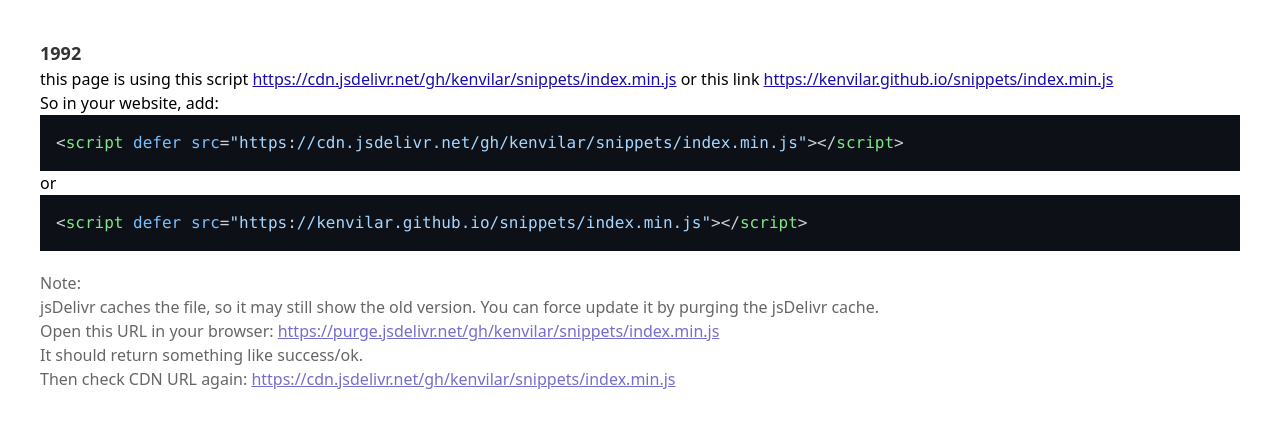
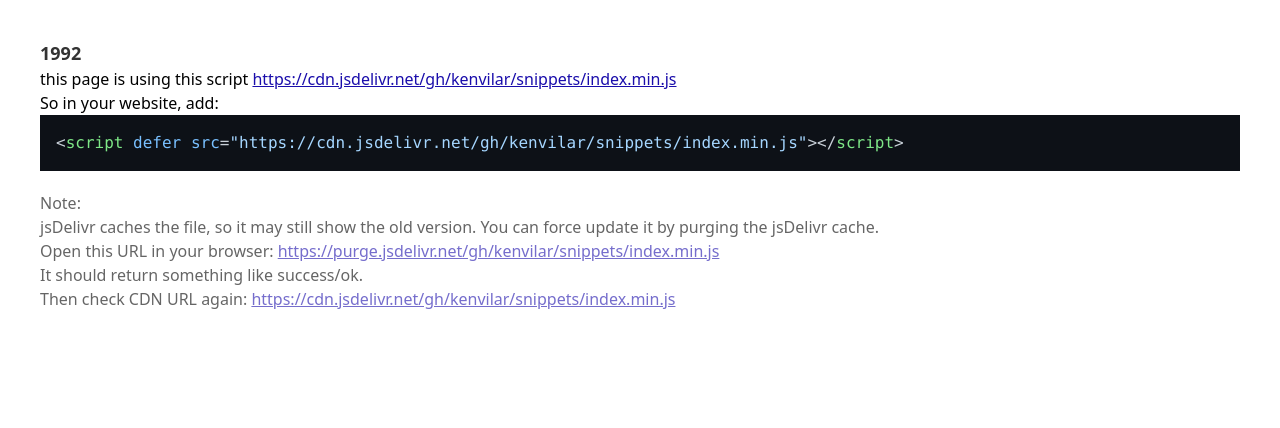
Before and after one commit to kenvilar/snippets, a plain HTML site: page index.html in a window 1280 px wide. Drawn offline with nearby package versions, Linux system fonts and the light colour scheme.

Commit message:
Remove alternative script link from index.html for clarity

```diff
--- a/index.html
+++ b/index.html
@@ -18,17 +18,11 @@
         <span class="year-today">1992</span>
 
         <p>this page is using this script <a href="https://cdn.jsdelivr.net/gh/kenvilar/snippets/index.min.js"
-            target="_blank" rel="noopener noreferrer">https://cdn.jsdelivr.net/gh/kenvilar/snippets/index.min.js</a> or
-          this link <a href="https://kenvilar.github.io/snippets/index.min.js" target="_blank"
-            rel="noopener noreferrer">https://kenvilar.github.io/snippets/index.min.js</a></p>
+            target="_blank" rel="noopener noreferrer">https://cdn.jsdelivr.net/gh/kenvilar/snippets/index.min.js</a></p>
 
         <p>So in your website, add:</p>
 
         <pre><code class="language-html">&lt;script defer src="https://cdn.jsdelivr.net/gh/kenvilar/snippets/index.min.js"&gt;&lt;/script&gt;</code></pre>
-
-        <p>or</p>
-
-        <pre><code class="language-html">&lt;script defer src="https://kenvilar.github.io/snippets/index.min.js"&gt;&lt;/script&gt;</code></pre>
 
         <div class="opacity-[0.6] mt-[20px]">
           Note: <br />
```
